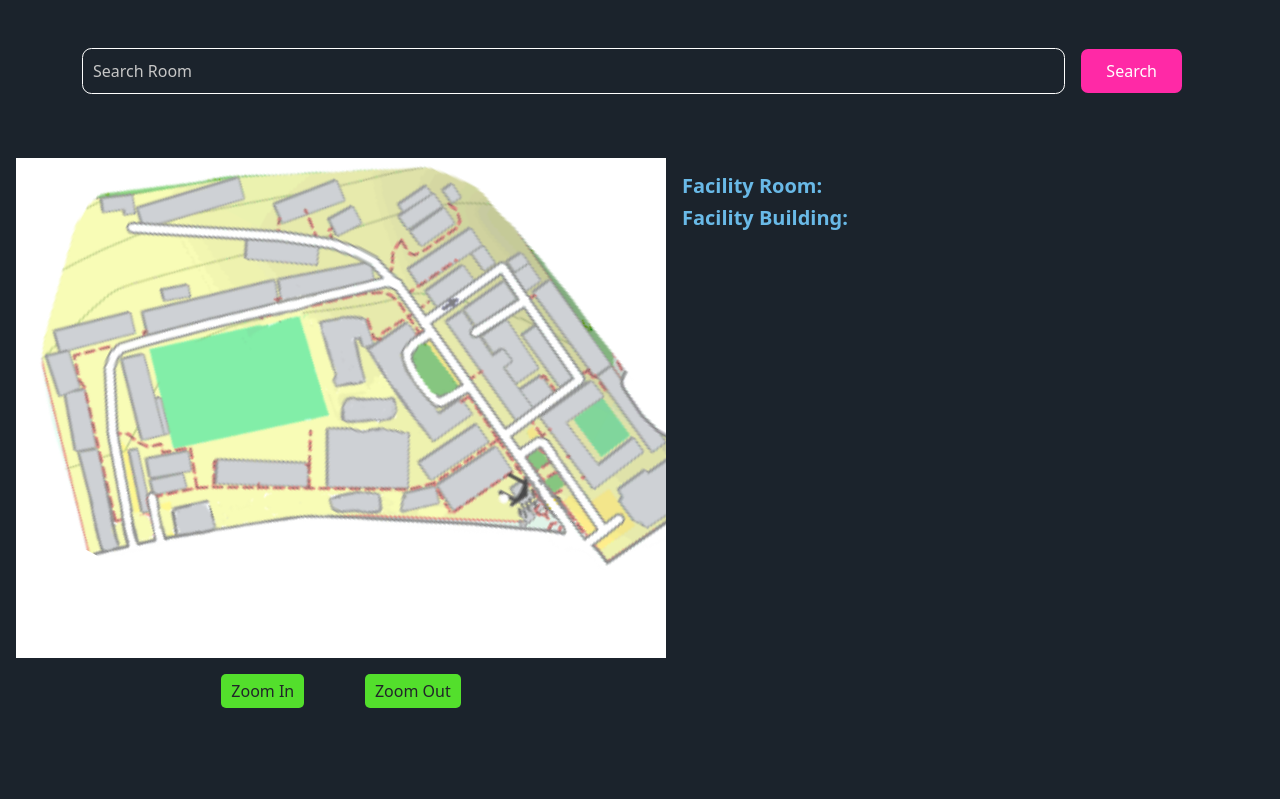
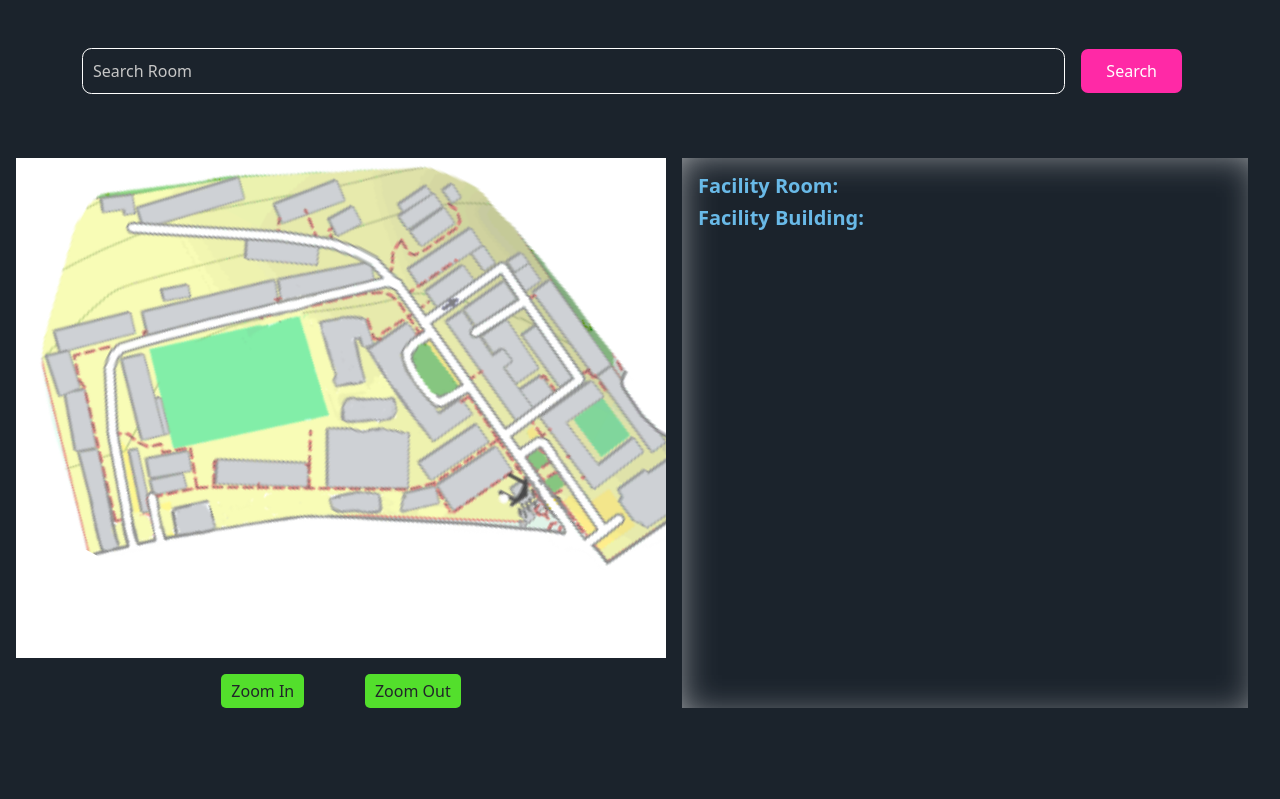
Before and after one commit to 0xM1cx/EVSU-eMap, a Flask app: page /home in a window 1280 px wide. Shown: the top 799 px of the page. Run offline with Flask 3, Linux system fonts and the light colour scheme.

Commit message:
Changes\

```diff
--- a/static/css/main.css
+++ b/static/css/main.css
@@ -115,6 +115,10 @@ img {
 }
 
 .output-container {
+    /* border: 1px solid red; */
+    -webkit-box-shadow:inset 4px 3px 40px -13px rgba(255,255,255,0.78);
+    -moz-box-shadow: inset 4px 3px 40px -13px rgba(255,255,255,0.78);
+    box-shadow: inset 4px 3px 40px -13px rgba(255,255,255,0.78);
     flex: 1;
     color: #fff;
 }
--- a/templates/main.html
+++ b/templates/main.html
@@ -39,7 +39,7 @@
                 </div>
             </div>
 
-            <div class="output-container px-3 pt-3">
+            <div class="output-container px-3 pt-3 mx-3">
                 <h5><strong>Facility Room:</strong> <span id="facility-room-result"></span></h5>
                 <h5><strong>Facility Building:</strong> <span id="facility-building-result"></span></h5>
                 <div class="building-result">
```
